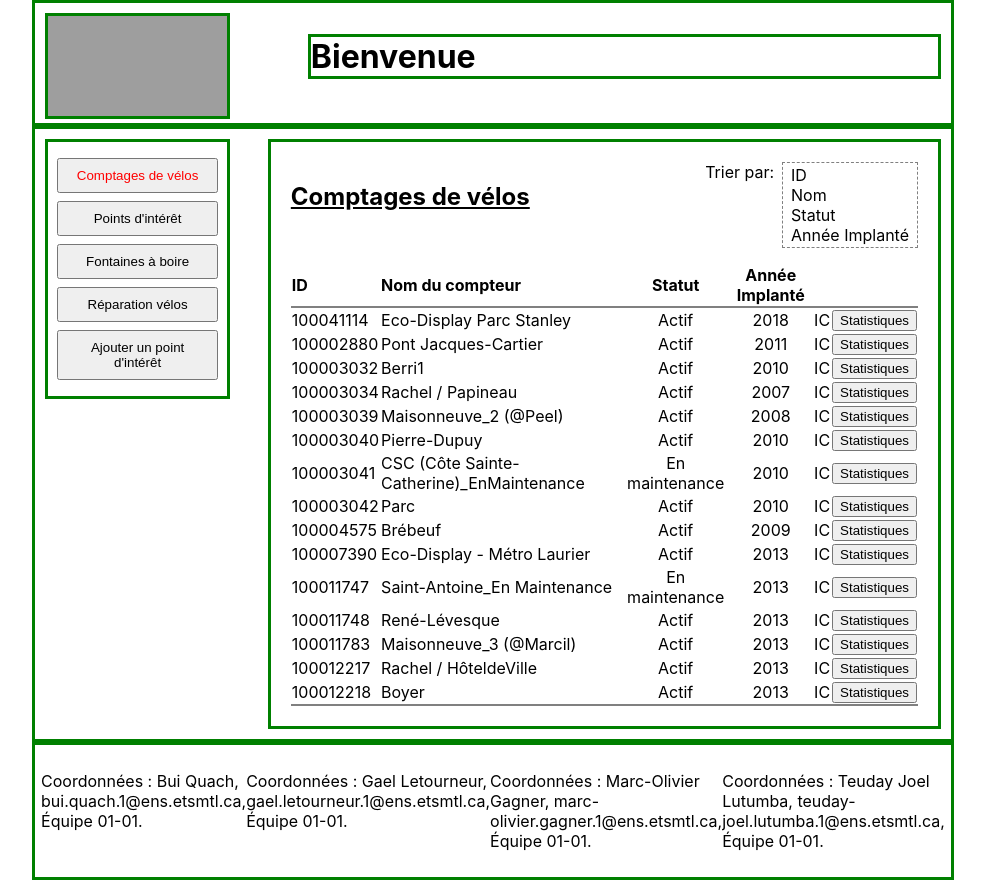
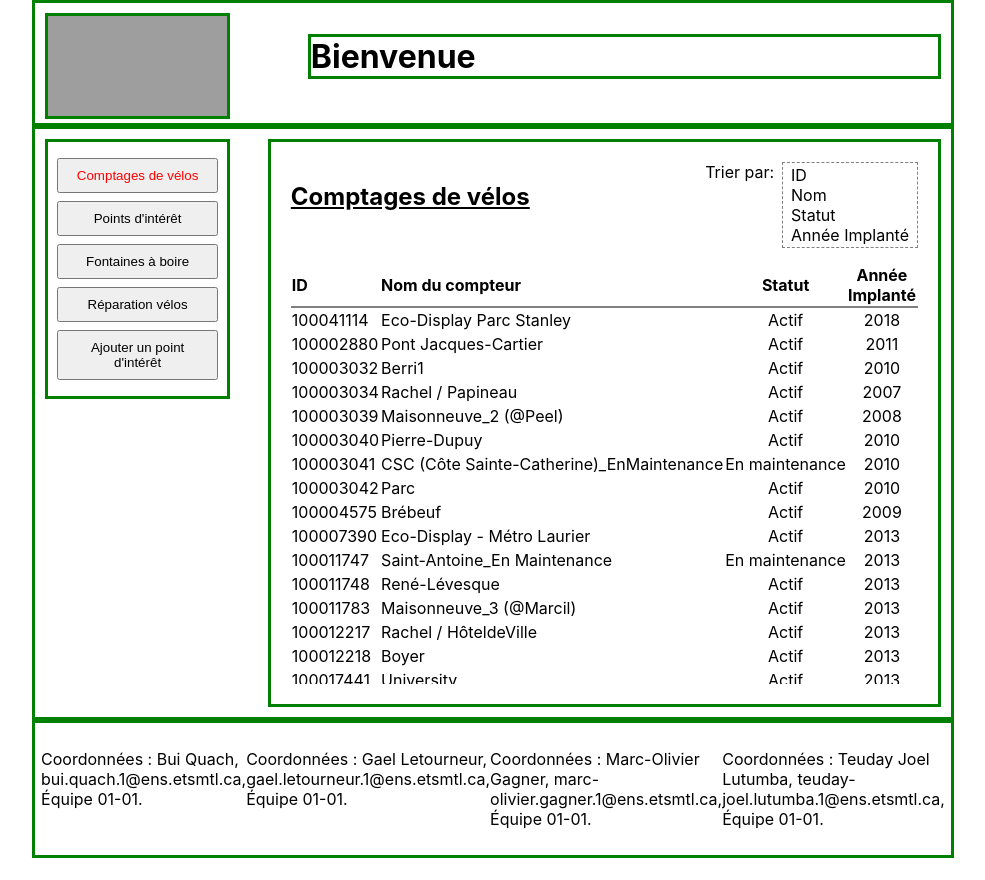
Before and after one commit to KenJoelTL/React-Adonis-points-interet, a React (Create React App) app: page / in a window 1280 px wide. Shown: the whole page, without its empty margins (147-1132 px from the left). After the commit the page ends 858 px from the top, so only its background shows below. Built offline with nearby package versions, Linux system fonts and the light colour scheme; grey boxes are pictures that could not be loaded.

Commit message:
Changed amount

```diff
--- a/src/components/MainSection.js
+++ b/src/components/MainSection.js
@@ -49,8 +49,8 @@ function MainSection() {
     }
   }
 
-  const sortedCompteurList = compteurList.slice(0, 15).sort(sortListAlgo)
-  const sortedFontaineList = fontaineList.slice(0, 15).sort(sortListAlgo)
+  const sortedCompteurList = compteurList.sort(sortListAlgo)
+  const sortedFontaineList = fontaineList.sort(sortListAlgo)
 
   const handleMenuChange = (buttonId) => {
     setSelectedBtnId(buttonId)
--- a/src/index.css
+++ b/src/index.css
@@ -105,9 +105,11 @@ footer {
   width: 100%;
 }
 
+.CompteurTable table,
 .FontaineTable table {
-  height: 200px;
+  height: 420px;
   overflow-y: scroll;
+  overflow-x: scroll;
 }
 
 .MainSection table .left {
@@ -142,6 +144,10 @@ footer {
   border: 1px dashed grey;
 }
 
+td {
+  white-space: nowrap;
+}
+
 .d-flex {
   display: flex;
 }
```
